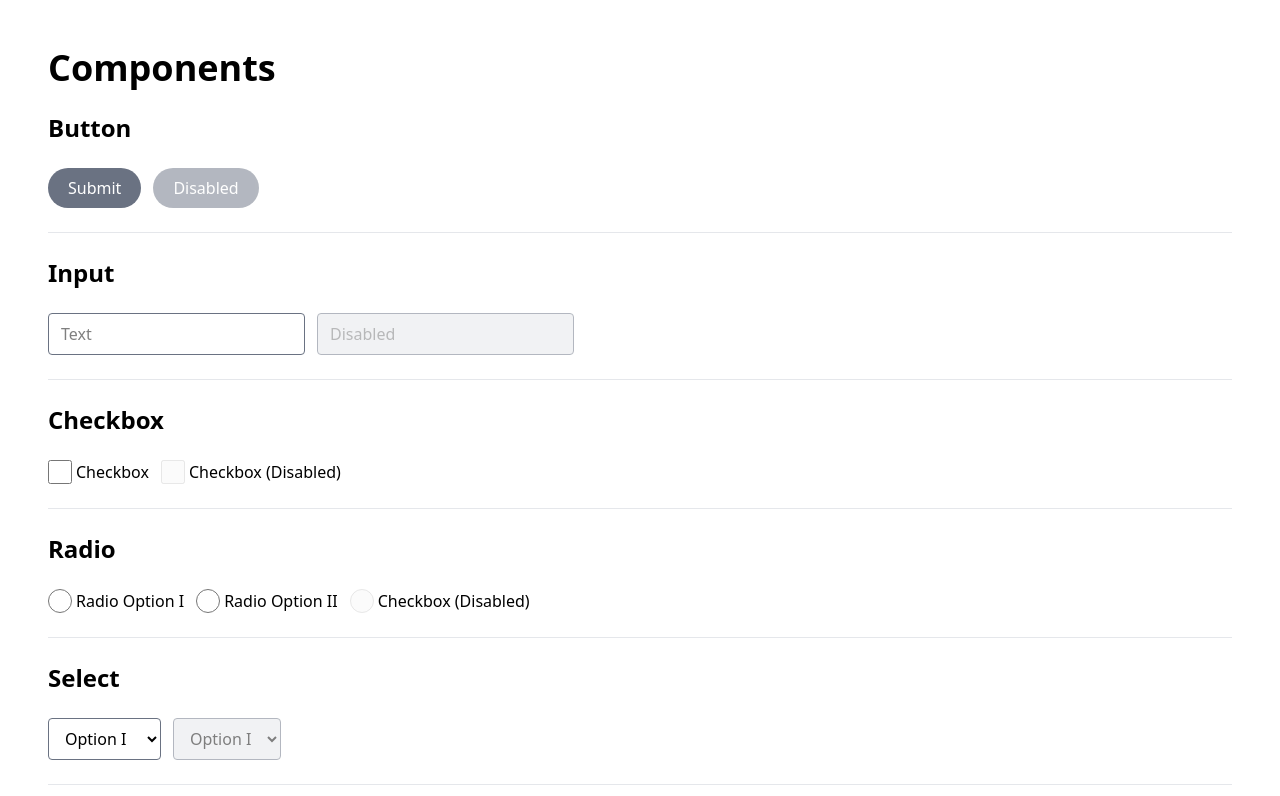
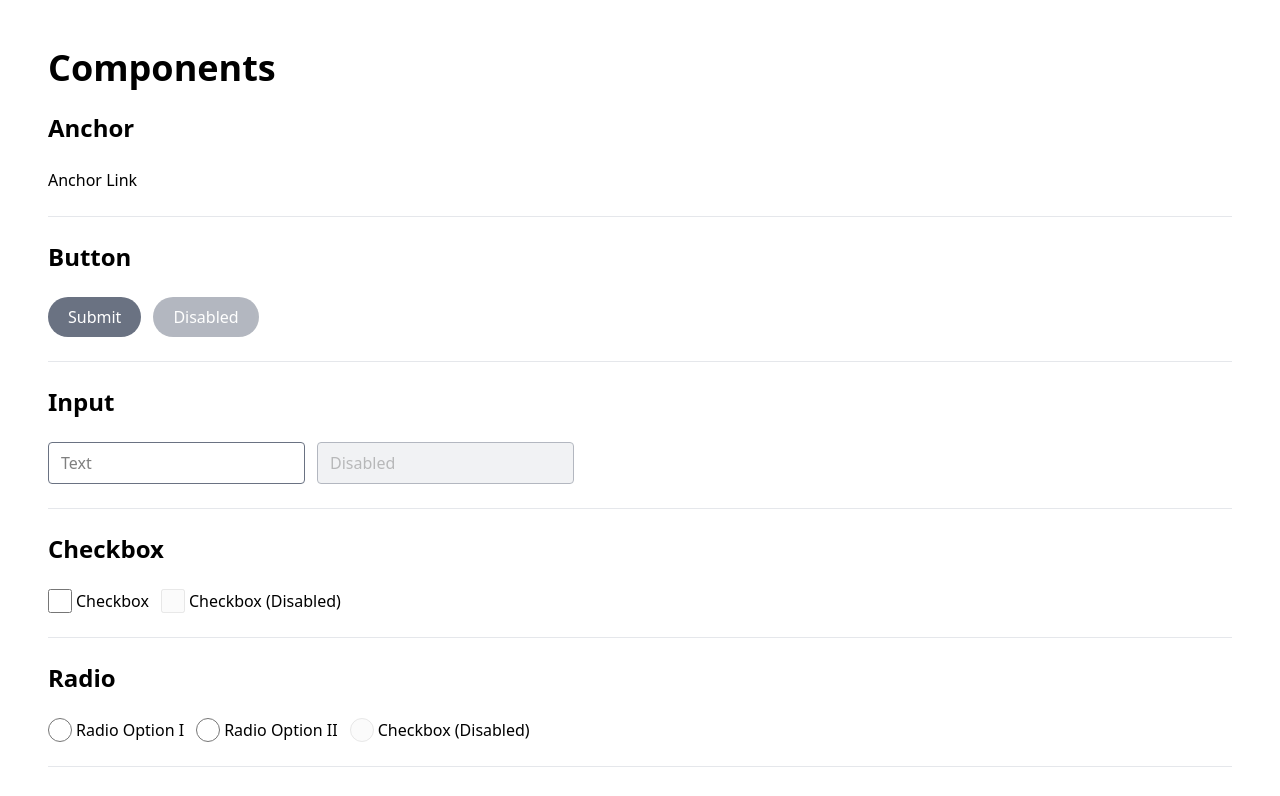
Before and after one commit to jzilg/react-tailwind-components, a React (Vite) app: page / in a window 1280 px wide. Shown: the top 796 px of the page. Built offline with nearby package versions, Linux system fonts and the light colour scheme.

Commit message:
add Anchor component

```diff
--- a/src/App.tsx
+++ b/src/App.tsx
@@ -1,11 +1,21 @@
 import { type FC } from 'react'
 import { Button } from './components/Button.tsx'
 import { Checkbox, Input, Radio, Select, Textarea } from './components/Form.tsx'
+import { Anchor } from './components/Anchor.tsx'
 
 export const App: FC = () => {
   return (
     <div className="m-12">
       <h1 className="text-4xl font-bold mb-6">Components</h1>
+      <h2 className="text-2xl font-bold mb-6">Anchor</h2>
+      <ul>
+        <li>
+          <Anchor href="https://fsf.org">
+            Anchor Link
+          </Anchor>
+        </li>
+      </ul>
+      <hr className="my-6" />
       <h2 className="text-2xl font-bold mb-6">Button</h2>
       <ul className="flex gap-3">
         <li>
--- /dev/null
+++ b/src/components/Anchor.tsx
@@ -0,0 +1,12 @@
+import { AnchorHTMLAttributes, FC } from 'react'
+
+type AnchorProps = AnchorHTMLAttributes<HTMLAnchorElement>
+
+export const Anchor: FC<AnchorProps> = ({ children, ...props }) => (
+  <a
+    {...props}
+    className="focus:outline-hidden focus-visible:ring-3 focus-visible:ring-blue-500 ring-offset-1"
+  >
+    {children}
+  </a>
+)
```
